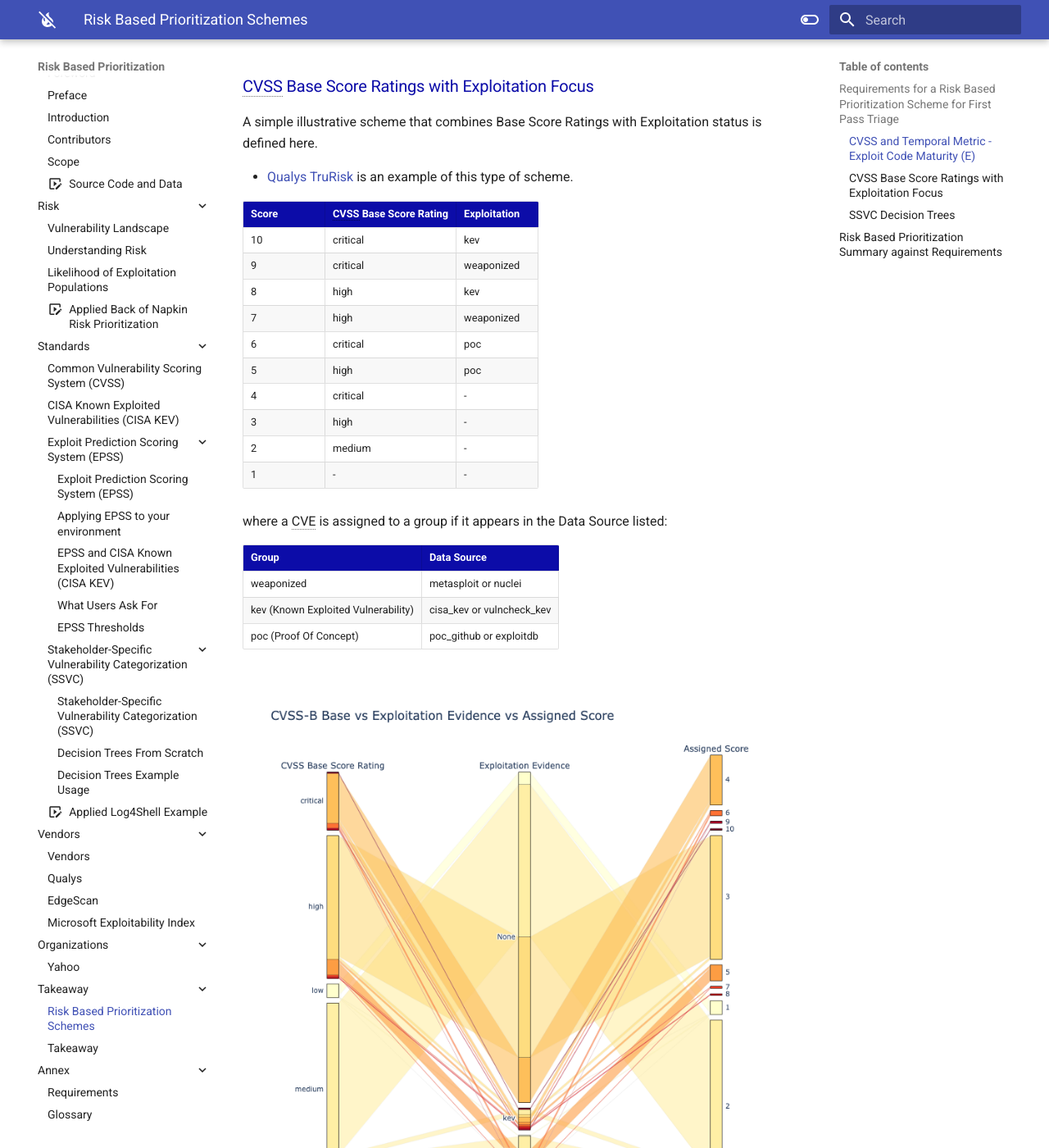
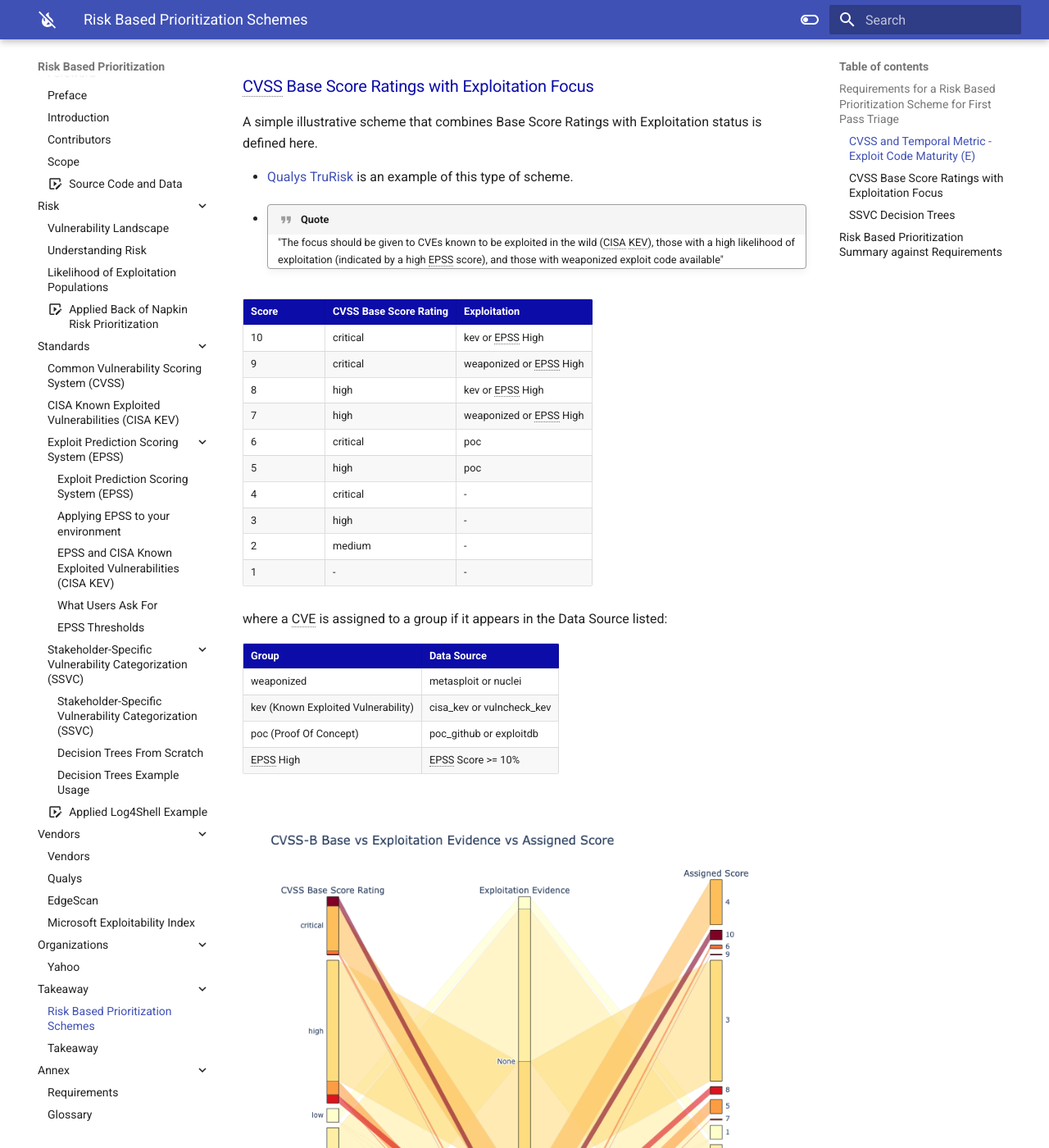
Before and after one commit to RiskBasedPrioritization/RiskBasedPrioritization.github.io, an MkDocs documentation site: the page built from docs/risk/Rbp_schemes.md, in a window 1280 px wide and 1400 px high, scrolled down 3017 px. Shown: the whole window at 82% size. Built offline with MkDocs 1.6.1 and Material for MkDocs 9.7.7, drawn with Linux system fonts in a browser that asks for light colours; emoji names are drawn with the system emoji font; comment, search, counter and statistics services are not loaded.

Commit message:
add epss to rbp cvss with exploitation

```diff
--- a/docs/risk/Rbp_schemes.md
+++ b/docs/risk/Rbp_schemes.md
@@ -74,16 +74,22 @@ See "[Enriching the NVD CVSS scores to include Temporal & Threat Metrics](https:
 
 ### CVSS Base Score Ratings with Exploitation Focus
 
+
+
+
 A simple illustrative scheme that combines Base Score Ratings with Exploitation status is defined here.
 
+
 * [Qualys TruRisk](../vendors/Qualys.md#in-depth-look-into-data-driven-science-behind-qualys-trurisk) is an example of this type of scheme.
+* !!! quote
+    "The focus should be given to CVEs known to be exploited in the wild (CISA KEV), those with a high likelihood of exploitation (indicated by a high EPSS score), and those with weaponized exploit code available"
 
 |  Score | CVSS Base Score Rating | Exploitation           |
 |---|---------------------|------------------------|
-| 10  | critical            | kev                    |
-|  9 | critical            | weaponized             |
-|  8 | high                | kev | 8     |
-|  7 | high                | weaponized  |
+| 10  | critical            | kev or EPSS High                   |
+|  9 | critical            | weaponized or EPSS High            |
+|  8 | high                | kev or EPSS High| 8     |
+|  7 | high                | weaponized or EPSS High |
 |  6 | critical            | poc | 6     |
 |  5 | high                | poc                 |
 |  4 | critical                | -                  |
@@ -98,6 +104,8 @@ where a CVE is assigned to a group if it appears in the Data Source listed:
 | weaponized                          | metasploit or nuclei      |
 | kev (Known Exploited Vulnerability) | cisa_kev or vulncheck_kev |
 | poc (Proof Of Concept)              | poc_github or exploitdb   |
+| EPSS High             | EPSS Score >= 10%   |
+
 
 <figure markdown>
 ![](../assets/images/cvss_exploitation_parcat.png)
```
Also changed, not shown: docs/organizations/acme/Applied.md (+1 -1 lines), docs/vendors/Qualys.md (+1 -1 lines), docs/assets/images/cvss_exploitation_parcat.png.
